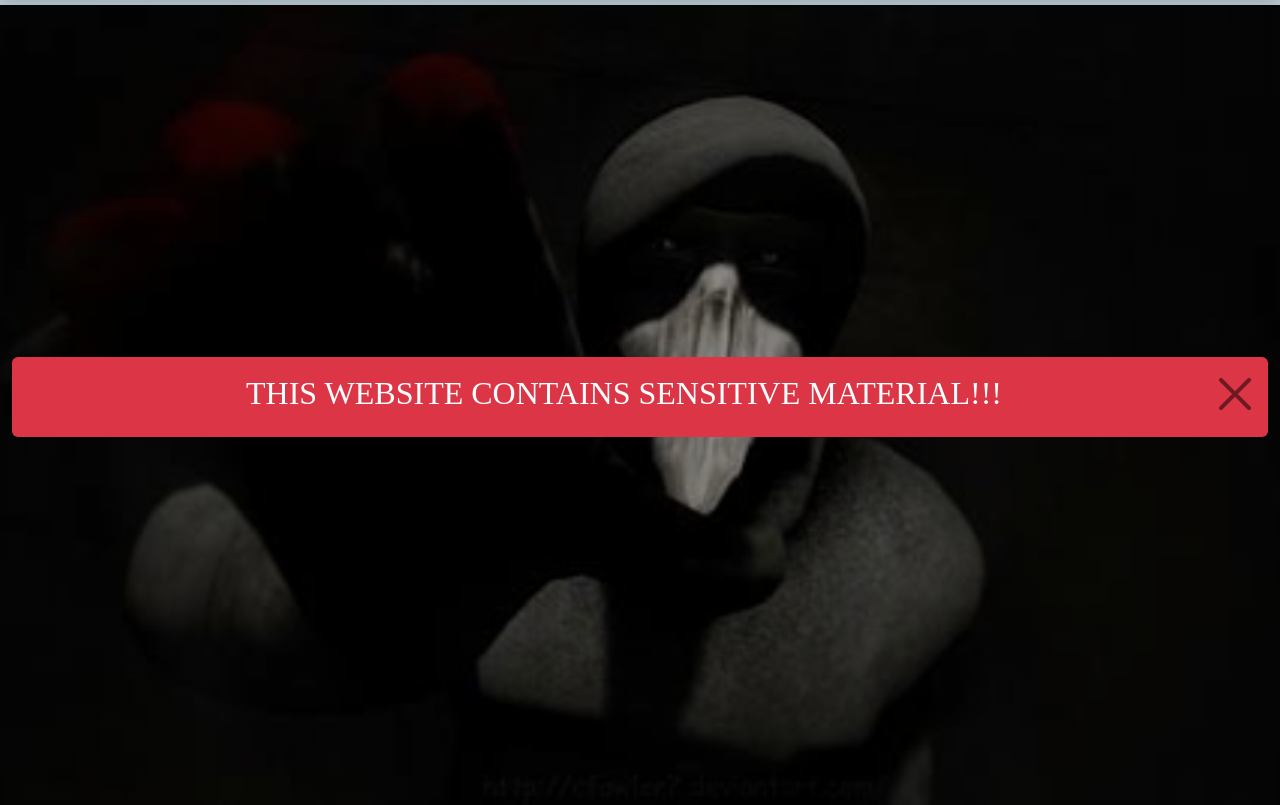
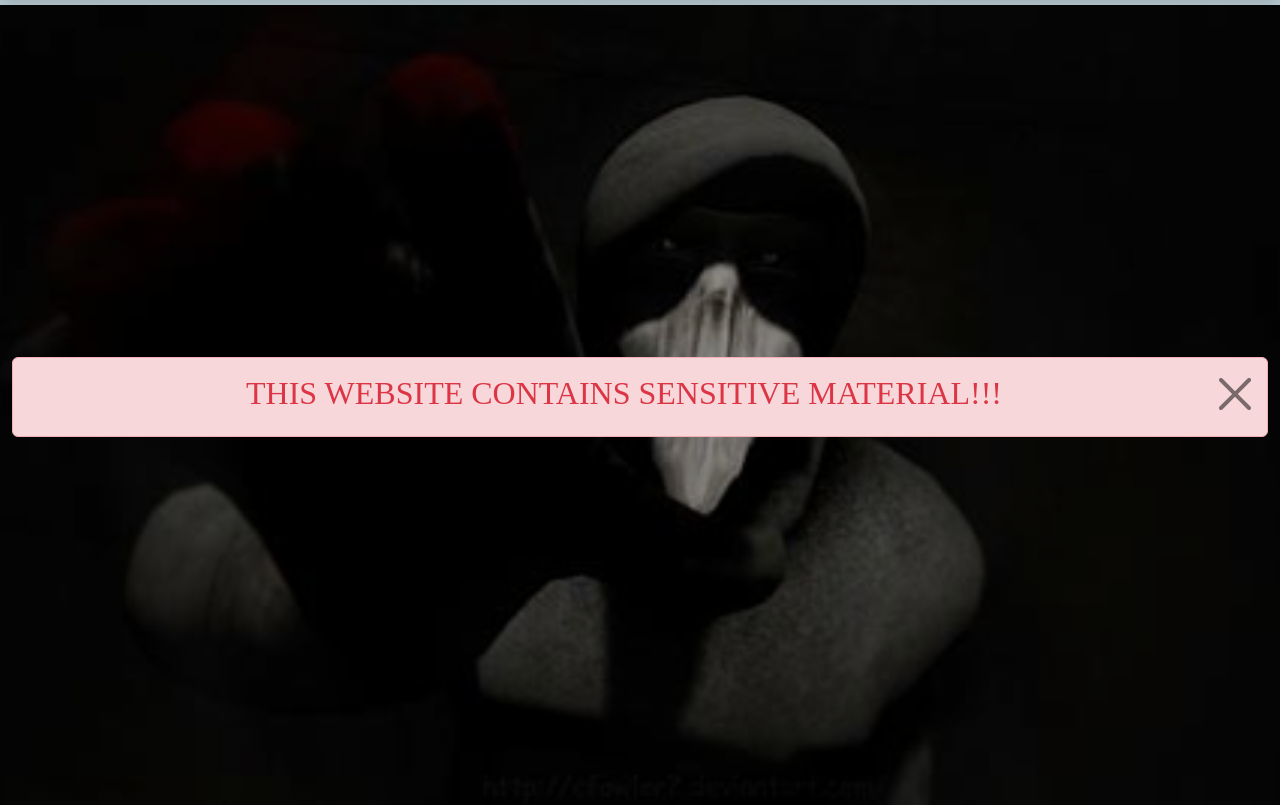
Before and after one commit to kingithegreat/9821836-SCP, a plain HTML site: page index.html in a window 1280 px wide. Shown: the part 127-932 px from the top of the page. Drawn offline with nearby package versions, Linux system fonts and the light colour scheme.

Commit message:
changed alert colour

```diff
--- a/index.html
+++ b/index.html
@@ -75,7 +75,7 @@
 <div id="backGroundImages">
     <div class="container-fluid ">
            <!-- alert with button to exit -->
-        <div id="alert" class="alert bg-danger text-white alert-dismissible fade show text-center fw-bold" role="alert">
+        <div id="alert" class="alert alert-danger text-danger alert-dismissible fade show text-center fw-bold" role="alert">
             <p class="h2">THIS WEBSITE CONTAINS SENSITIVE MATERIAL!!!</p>
             <button type="button" class="btn-close " data-bs-dismiss="alert" aria-label="Close"></button>
         </div>
--- a/styles/styles.css
+++ b/styles/styles.css
@@ -44,17 +44,11 @@ h2{
     font-family: "Trirong", serif ;
     text-align: center;
     font-size: 4vw;
-
-
 }
-
-
-
 p{
     font-size: larger;
     font-family: "Trirong", serif ;
 }
-
 li{
     font-size: large;
     font-family: "Trirong", serif ;
@@ -90,12 +84,12 @@ li{
     from{
         filter: blur(8px); /* The text starts out blurred. */
         -webkit-filter: blur(8px); /* For webkit browsers, the text starts out blurred. */
-        background-color: rgb(185, 185, 36); /* The background color starts as a yellowish color. */
         font-size: xx-small; /* The font size starts out very small. */
     }
     to{
         filter: blur(0px); /* The text becomes clear. */
         -webkit-filter: blur(0px); /* For webkit browsers, the text becomes clear. */
+
     }
 }
 
```
